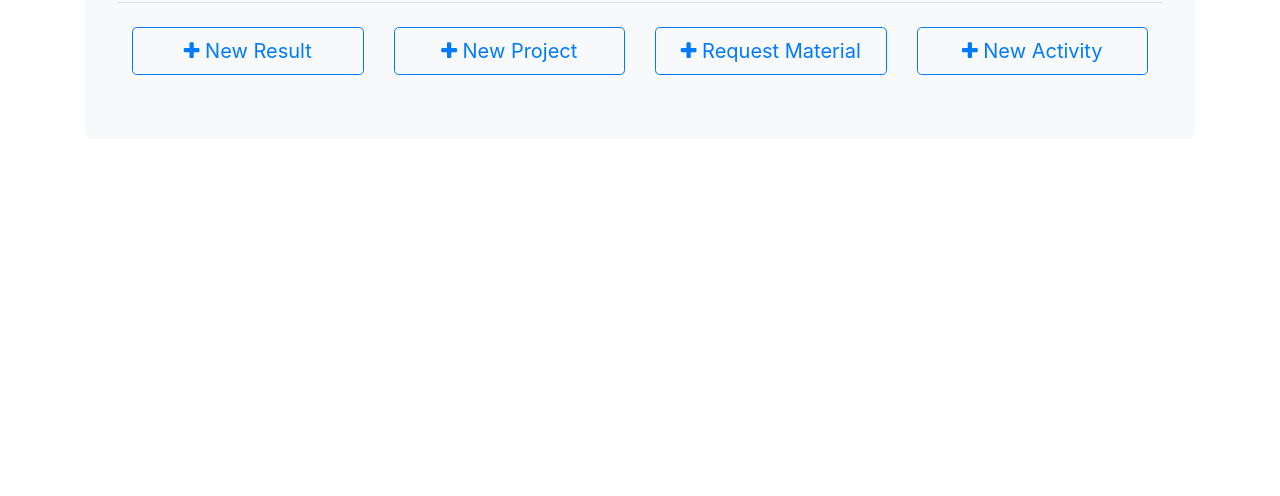
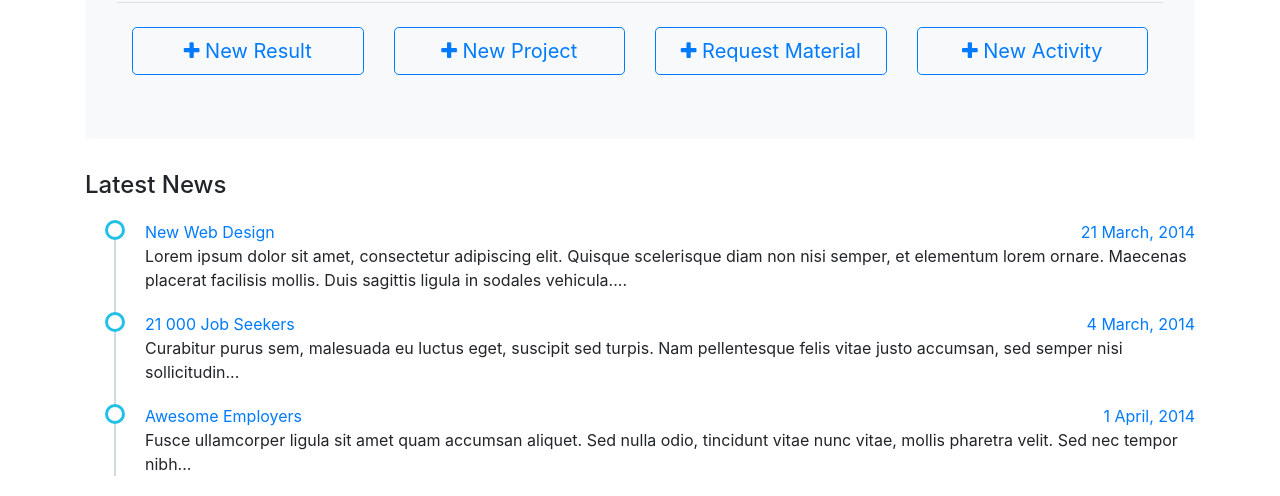
Before and after one commit to LinkedList/rsrch-design, a plain HTML site: page index.html in a window 1280 px wide. Shown: the part 319-815 px from the top of the page. Drawn offline with nearby package versions, Linux system fonts and the light colour scheme.

Commit message:
Basis for Latest News

```diff
--- a/css/main.css
+++ b/css/main.css
@@ -1,3 +1,30 @@
-.main-container {
-    padding-top: 120px
+ul.timeline {
+    list-style-type: none;
+    position: relative;
 }
+ul.timeline:before {
+    content: ' ';
+    background: #d4d9df;
+    display: inline-block;
+    position: absolute;
+    left: 29px;
+    width: 2px;
+    height: 100%;
+    z-index: 400;
+}
+ul.timeline > li {
+    margin: 20px 0;
+    padding-left: 20px;
+}
+ul.timeline > li:before {
+    content: ' ';
+    background: white;
+    display: inline-block;
+    position: absolute;
+    border-radius: 50%;
+    border: 3px solid #22c0e8;
+    left: 20px;
+    width: 20px;
+    height: 20px;
+    z-index: 400;
+  }
--- a/index.html
+++ b/index.html
@@ -93,8 +93,30 @@
         </div>
       </div>
     </div>
-
-
+    <div class="container">
+      <div class="row">
+        <div class="col">
+          <h4>Latest News</h4>
+          <ul class="timeline">
+            <li>
+              <a target="_blank" href="https://www.totoprayogo.com/#">New Web Design</a>
+              <a href="#" class="float-right">21 March, 2014</a>
+              <p>Lorem ipsum dolor sit amet, consectetur adipiscing elit. Quisque scelerisque diam non nisi semper, et elementum lorem ornare. Maecenas placerat facilisis mollis. Duis sagittis ligula in sodales vehicula....</p>
+            </li>
+            <li>
+              <a href="#">21 000 Job Seekers</a>
+              <a href="#" class="float-right">4 March, 2014</a>
+              <p>Curabitur purus sem, malesuada eu luctus eget, suscipit sed turpis. Nam pellentesque felis vitae justo accumsan, sed semper nisi sollicitudin...</p>
+            </li>
+            <li>
+              <a href="#">Awesome Employers</a>
+              <a href="#" class="float-right">1 April, 2014</a>
+              <p>Fusce ullamcorper ligula sit amet quam accumsan aliquet. Sed nulla odio, tincidunt vitae nunc vitae, mollis pharetra velit. Sed nec tempor nibh...</p>
+            </li>
+          </ul>
+        </div>
+      </div>
+    </div>
 
     <script src="https://code.jquery.com/jquery-3.3.1.slim.min.js" integrity="sha384-q8i/X+965DzO0rT7abK41JStQIAqVgRVzpbzo5smXKp4YfRvH+8abtTE1Pi6jizo" crossorigin="anonymous"></script>
     <script src="https://cdnjs.cloudflare.com/ajax/libs/popper.js/1.14.3/umd/popper.min.js" integrity="sha384-ZMP7rVo3mIykV+2+9J3UJ46jBk0WLaUAdn689aCwoqbBJiSnjAK/l8WvCWPIPm49" crossorigin="anonymous"></script>
```
